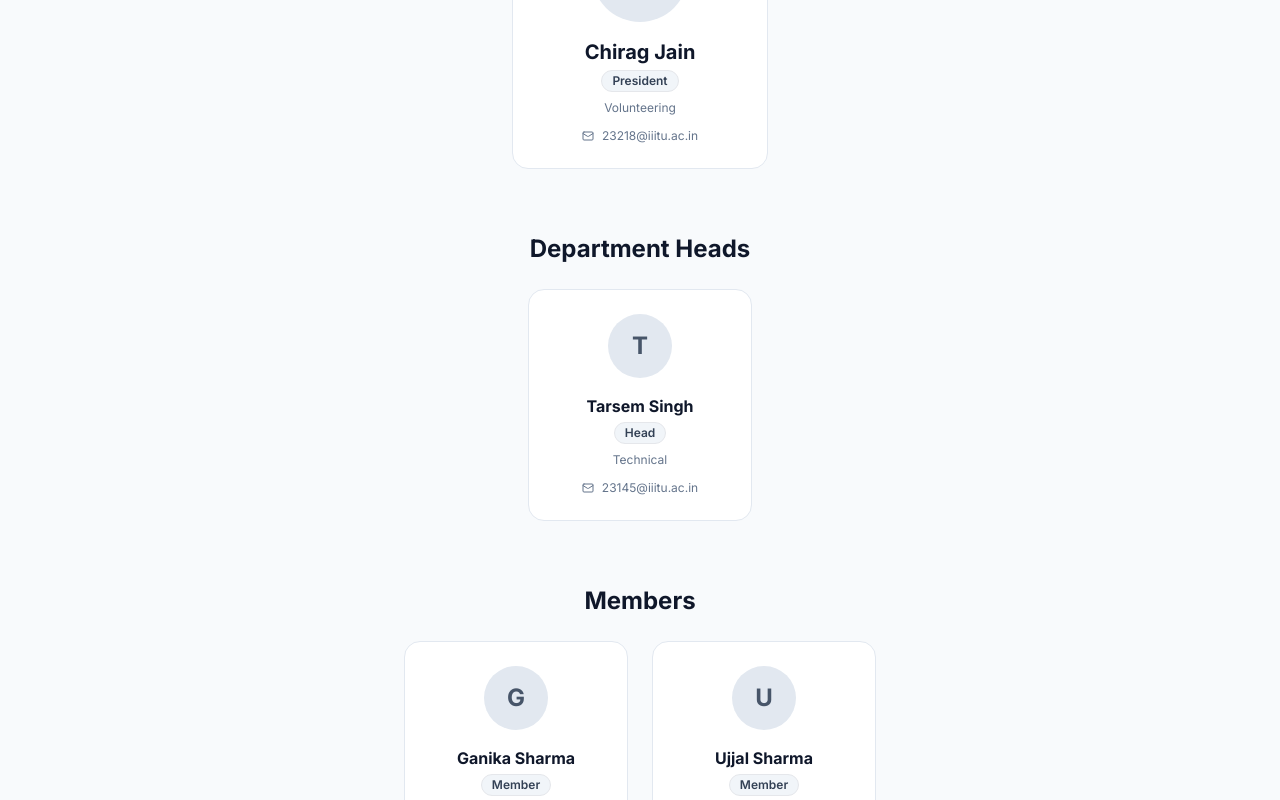
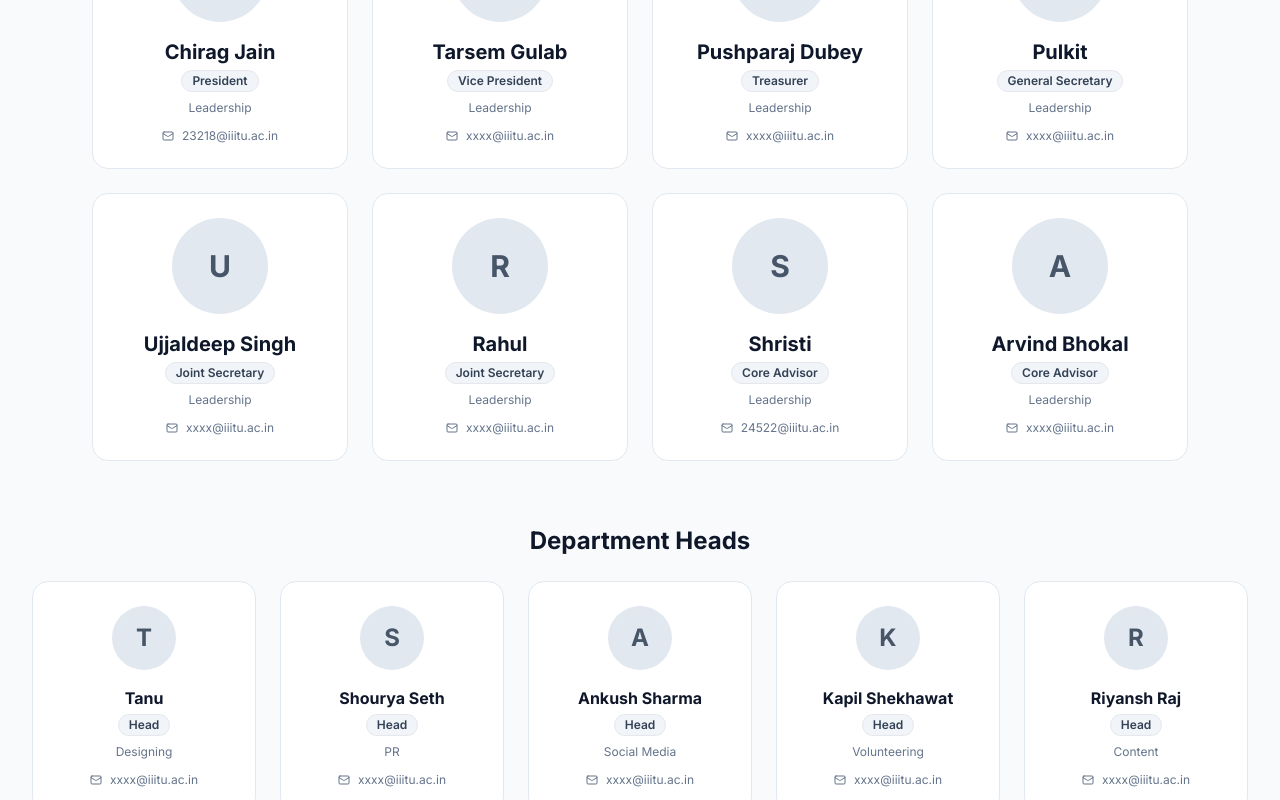
Before and after one commit to GarvSaxena/WEB2, a Next.js app: page /team in a window 1280 px wide. Shown: the part 440-1240 px from the top of the page. Built offline with nearby package versions, Linux system fonts and the light colour scheme; no server answers.

Commit message:
Update team page with major leadership roles

```diff
--- a/app/(public)/team/page.tsx
+++ b/app/(public)/team/page.tsx
@@ -6,38 +6,148 @@ export const metadata = {
 };
 
 const STATIC_TEAM = [
+  // Leadership
   {
     id: 1,
     name: "Chirag Jain",
     designation: "president",
-    department: "Volunteering",
+    department: "Leadership",
     email: "23218@iiitu.ac.in",
   },
   {
     id: 2,
-    name: "Tarsem Singh",
-    designation: "Head",
-    department: "Technical",
-    email: "23145@iiitu.ac.in",
+    name: "Tarsem Gulab",
+    designation: "vice president",
+    department: "Leadership",
+    email: "xxxx@iiitu.ac.in",
   },
   {
     id: 3,
-    name: "Ganika Sharma",
-    designation: "member",
-    department: "PR",
-    email: "25108@iiitu.ac.in",
+    name: "Pushparaj Dubey",
+    designation: "Treasurer",
+    department: "Leadership",
+    email: "xxxx@iiitu.ac.in",
   },
   {
     id: 4,
-    name: "Ujjal Sharma",
-    designation: "member",
+    name: "Pulkit",
+    designation: "General Secretary",
+    department: "Leadership",
+    email: "xxxx@iiitu.ac.in",
+  },
+  {
+    id: 5,
+    name: "Ujjaldeep Singh",
+    designation: "Joint Secretary",
+    department: "Leadership",
+    email: "xxxx@iiitu.ac.in",
+  },
+  {
+    id: 6,
+    name: "Rahul",
+    designation: "Joint Secretary",
+    department: "Leadership",
+    email: "xxxx@iiitu.ac.in",
+  },
+  {
+    id: 7,
+    name: "Shristi",
+    designation: "Core Advisor",
+    department: "Leadership",
+    email: "24522@iiitu.ac.in",
+  },
+  {
+    id: 8,
+    name: "Arvind Bhokal",
+    designation: "Core Advisor",
+    department: "Leadership",
+    email: "xxxx@iiitu.ac.in",
+  },
+
+  // Department Heads
+  {
+    id: 9,
+    name: "Tanu",
+    designation: "Head",
+    department: "Designing",
+    email: "xxxx@iiitu.ac.in",
+  },
+  {
+    id: 10,
+    name: "Shourya Seth",
+    designation: "Head",
+    department: "PR",
+    email: "xxxx@iiitu.ac.in",
+  },
+  {
+    id: 11,
+    name: "Ankush Sharma",
+    designation: "Head",
+    department: "Social Media",
+    email: "xxxx@iiitu.ac.in",
+  },
+  {
+    id: 12,
+    name: "Kapil Shekhawat",
+    designation: "Head",
+    department: "Volunteering",
+    email: "xxxx@iiitu.ac.in",
+  },
+  {
+    id: 13,
+    name: "Riyansh Raj",
+    designation: "Head",
+    department: "Content",
+    email: "xxxx@iiitu.ac.in",
+  },
+  {
+    id: 14,
+    name: "Daksh Kumar",
+    designation: "Head",
     department: "Coverage",
-    email: "24112@iiitu.ac.in",
-  }
+    email: "xxxx@iiitu.ac.in",
+  },
+  {
+    id: 15,
+    name: "Sujal",
+    designation: "Head",
+    department: "Decoration",
+    email: "xxxx@iiitu.ac.in",
+  },
+  {
+    id: 16,
+    name: "Shray Chaudhary",
+    designation: "Head",
+    department: "Video Editing",
+    email: "xxxx@iiitu.ac.in",
+  },
+  {
+    id: 17,
+    name: "Rahul Chadak",
+    designation: "Head",
+    department: "PS & Marketing",
+    email: "xxxx@iiitu.ac.in",
+  },
+  {
+    id: 18,
+    name: "Aditya Pandey",
+    designation: "Head",
+    department: "PS & Marketing",
+    email: "xxxx@iiitu.ac.in",
+  },
 ];
 
 export default function TeamPage() {
-  const leadership = STATIC_TEAM.filter(m => m.designation === "president");
+  const leadership = STATIC_TEAM.filter((m) =>
+  [
+    "president",
+    "vice president",
+    "Treasurer",
+    "General Secretary",
+    "Joint Secretary",
+    "Core Advisor",
+  ].includes(m.designation)
+  );
   const heads = STATIC_TEAM.filter(m => m.designation === "Head");
   const members = STATIC_TEAM.filter(m => m.designation === "member");
 
--- a/components/dashboard/AddMemberModal.tsx
+++ b/components/dashboard/AddMemberModal.tsx
@@ -4,7 +4,16 @@ import { useState, useTransition } from "react";
 import { useRouter } from "next/navigation";
 import { X, Loader2, UserPlus } from "lucide-react";
 
-const DESIGNATIONS = ["president", "vice president", "Treasurer", "Head", "member"];
+const DESIGNATIONS = [
+  "president",
+  "vice president",
+  "Treasurer",
+  "General Secretary",
+  "Joint Secretary",
+  "Core Advisor",
+  "Head",
+  "member",
+];
 const DEPARTMENTS = ["Designing", "PR", "Social Media", "Volunteering", "Coverage", "Technical"];
 const BRANCHES = ["CSE", "DS", "CY", "IT", "ECE"];
 const YEARS = [1, 2, 3, 4];
```
